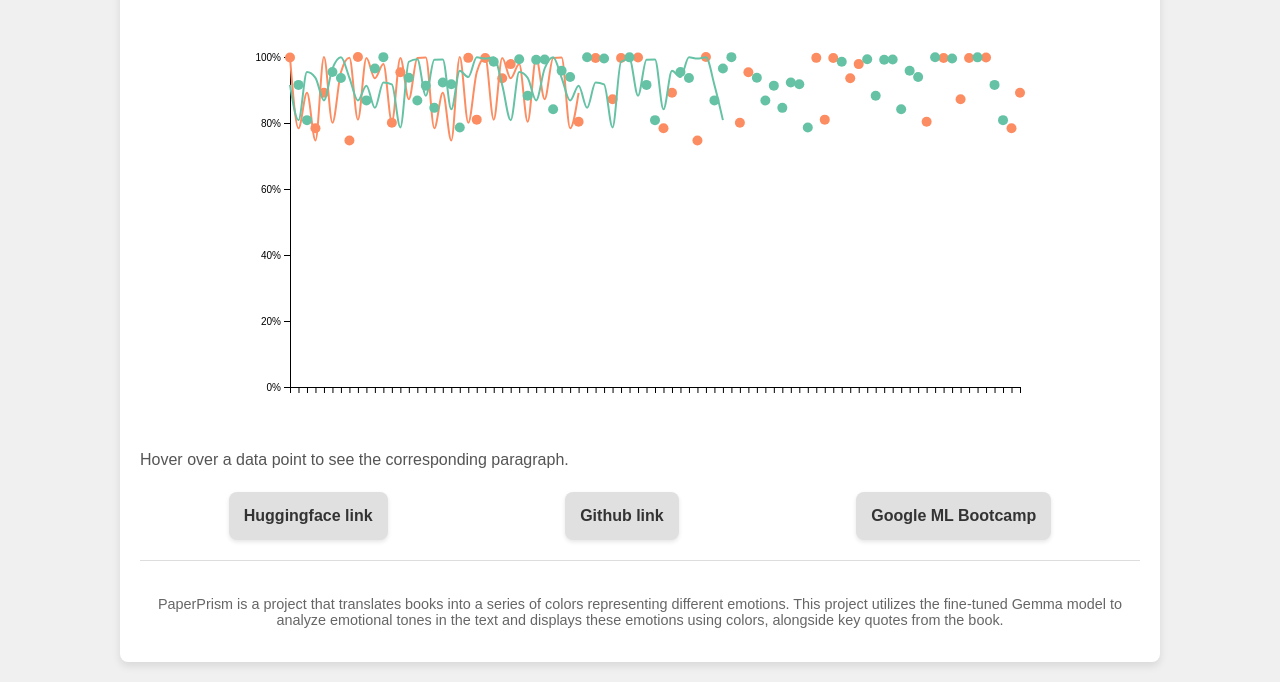
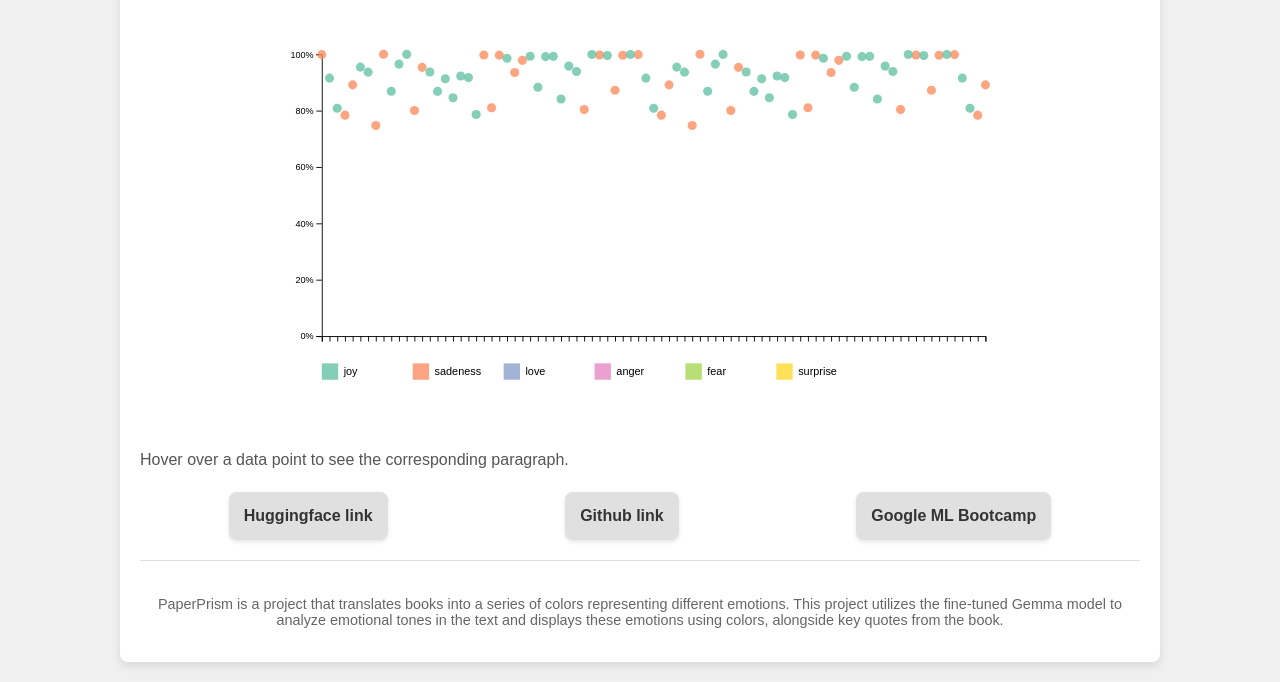
Before and after one commit to paper-prism/paper-prism, a plain HTML site: page client/index.html in a window 1280 px wide. Shown: the part 163-845 px from the top of the page. Drawn offline with nearby package versions, Linux system fonts and the light colour scheme.

Commit message:
delete line feature in the graph, and implement dynamically changing paragraph by hover

```diff
--- a/client/script.js
+++ b/client/script.js
@@ -9,7 +9,7 @@ fetch('data/emotion_data.json')
 // 차트 생성 함수
 function createChart(data) {
     // SVG 설정
-    const margin = { top: 30, right: 20, bottom: 40, left: 50 };
+    const margin = { top: 30, right: 20, bottom: 60, left: 50 }; // bottom margin 증가
     const width = 800 - margin.left - margin.right;
     const height = 400 - margin.top - margin.bottom;
 
@@ -27,15 +27,9 @@ function createChart(data) {
         .domain(["joy", "sadeness", "love", "anger", "fear", "surprise"])
         .range(d3.schemeSet2);
 
-    // line 함수 정의
-    const line = d3.line()
-        .x((d, i) => x(i))
-        .y(d => y(d.accuracy))
-        .curve(d3.curveMonotoneX); // 부드러운 곡선
-
     // SVG 요소 생성
     const svg = d3.select("#emotion-chart")
-        .attr("viewBox", `0 0 ${width + margin.left + margin.right} ${height + margin.top + margin.bottom}`)
+        .attr("viewBox", `0 0 ${width + margin.left + margin.right} ${height + margin.top + margin.bottom + 40}`) // 여분 공간 추가
         .append("g")
         .attr("transform", `translate(${margin.left},${margin.top})`);
 
@@ -50,17 +44,9 @@ function createChart(data) {
     svg.append("g")
         .call(d3.axisLeft(y).ticks(5).tickFormat(d => `${d * 100}%`));
 
-    // 데이터 포인트별 감정 라인 그리기
+    // 데이터 포인트별 감정 원(circle) 그리기
     const emotions = d3.groups(data, d => d.label);
     emotions.forEach(([emotion, values]) => {
-        svg.append("path")
-            .datum(values)
-            .attr("fill", "none")
-            .attr("stroke", color(emotion))
-            .attr("stroke-width", 2)
-            .attr("d", line);
-
-        // 데이터 포인트에 원(circle) 추가
         svg.selectAll(`.dot-${emotion}`)
             .data(values)
             .enter()
@@ -70,6 +56,7 @@ function createChart(data) {
             .attr("cy", d => y(d.accuracy))
             .attr("r", 5)
             .attr("fill", color(emotion))
+            .attr("opacity", 0.8)
             .on("mouseover", (event, d) => {
                 d3.select(event.target).transition()
                     .duration(100)
@@ -82,6 +69,9 @@ function createChart(data) {
                 tooltip.html(`Emotion: ${d.label}<br/>Accuracy: ${d.accuracy}<br/>${d.paragraph}`)
                     .style("left", (event.pageX + 5) + "px")
                     .style("top", (event.pageY - 28) + "px");
+
+                // 마우스 오버 시 paragraph 내용 변경
+                d3.select(".paragraph p").text(d.paragraph);
             })
             .on("mouseout", (event, d) => {
                 d3.select(event.target).transition()
@@ -91,11 +81,33 @@ function createChart(data) {
                 tooltip.transition()
                     .duration(500)
                     .style("opacity", 0);
-            })
-            .on("click", (event, d) => {
-                d3.select(".paragraph p").text(d.paragraph); // 클릭 시 paragraph 변경
             });
     });
+
+    // 범례 추가 (그래프 아래에 표시)
+    const legend = svg.append("g")
+        .attr("transform", `translate(0,${height + 30})`) // 그래프 아래에 위치
+        .selectAll("g")
+        .data(color.domain())
+        .enter()
+        .append("g")
+        .attr("transform", (d, i) => `translate(${i * 100},0)`); // 각 항목 간 간격 설정
+
+    // 범례 사각형
+    legend.append("rect")
+        .attr("width", 18)
+        .attr("height", 18)
+        .attr("fill", color)
+        .attr("opacity", 0.8);
+
+    // 범례 텍스트
+    legend.append("text")
+        .attr("x", 24)
+        .attr("y", 9)
+        .attr("dy", "0.35em")
+        .style("text-anchor", "start")
+        .style("font-size", "12px")
+        .text(d => d);
 
     // Tooltip 생성
     const tooltip = d3.select("body").append("div")
--- a/client/style.css
+++ b/client/style.css
@@ -33,10 +33,18 @@ body {
     box-shadow: 0px 4px 8px rgba(0, 0, 0, 0.2);
     letter-spacing: 2px;
     transition: transform 0.3s ease;
+    width: 100%; /* 제목의 너비를 설정 */
+    box-sizing: border-box; /* padding을 포함하여 크기를 설정 */
 }
 
 .title h1:hover {
     transform: scale(1.05);
+}
+
+.content {
+    width: 100%; /* 제목 너비에 맞추기 위해 content의 너비 설정 */
+    box-sizing: border-box; /* padding을 포함하여 크기를 설정 */
+    text-align: center; /* 내부 텍스트를 가운데 정렬 */
 }
 
 .graph {
```
